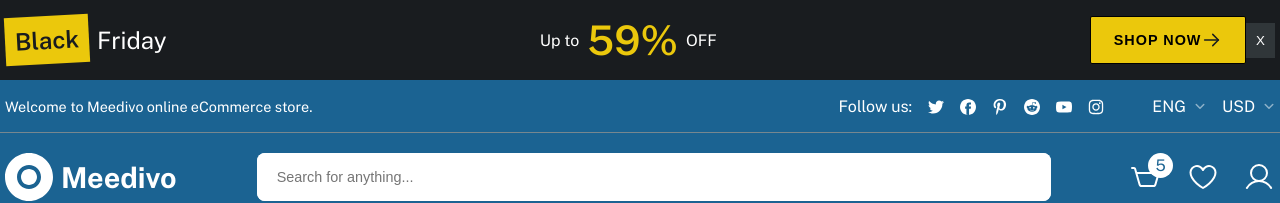
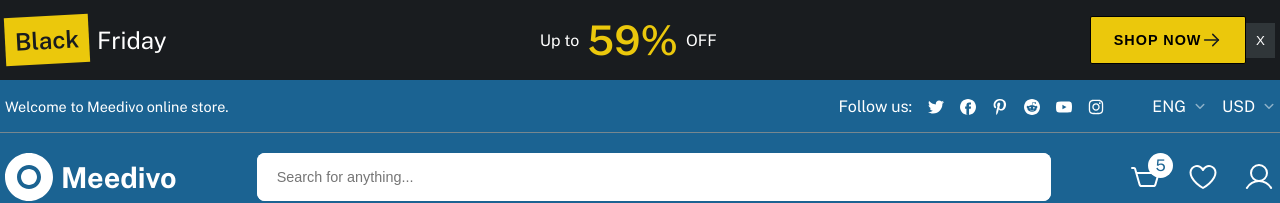
Before and after one commit to ahmedelqori/ShopSphere, a React (Vite) app in the folder client/: page / in a window 1280 px wide. Shown: the top 203 px of the page. Built offline with nearby package versions, Linux system fonts and the light colour scheme.

Commit message:
Handle Some issue

```diff
--- a/client/src/components/Header/NavBar/ShoopingCart/ShoopingCart.styled.tsx
+++ b/client/src/components/Header/NavBar/ShoopingCart/ShoopingCart.styled.tsx
@@ -14,7 +14,6 @@
   background-color: var(--color-white);
   border: 1px solid var(--color-white-light);
   padding: 15px 0;
-
 `;
 
 export const H3 = styled.h3`
@@ -42,6 +41,8 @@
 `;
 
 export const ItemImage = styled.img`
+  width: 80px;
+  height: 80px;
   border-radius: 2px;
 `;
 export const InfoContainer = styled.div`
--- a/client/src/components/Header/SocialMedia/SocialMedia.styled.tsx
+++ b/client/src/components/Header/SocialMedia/SocialMedia.styled.tsx
@@ -14,7 +14,7 @@
 
 export const LeftSide = styled.div`
   font-size: 0.9rem;
-  @media (width <= 532px) {
+  @media (width <= 768px) {
     display: none;
   }
 `;
@@ -23,11 +23,11 @@
   gap: 3rem;
   align-items: center;
   p {
-    @media (width <= 532px) {
+    @media (width <= 768px) {
       display: none;
     }
   }
-  @media (width <= 532px) {
+  @media (width <= 768px) {
     gap: 0;
     flex: 1;
     justify-content: space-between;
--- a/client/src/components/Header/SocialMedia/SocialMedia.tsx
+++ b/client/src/components/Header/SocialMedia/SocialMedia.tsx
@@ -52,7 +52,7 @@
   return (
     <Section>
       <Container className="container">
-        <LeftSide>Welcome to Meedivo online eCommerce store. </LeftSide>
+        <LeftSide>Welcome to Meedivo online store. </LeftSide>
         <RightSide >
           <SocialMediaContainer >
             <p>Follow us:</p>
```
